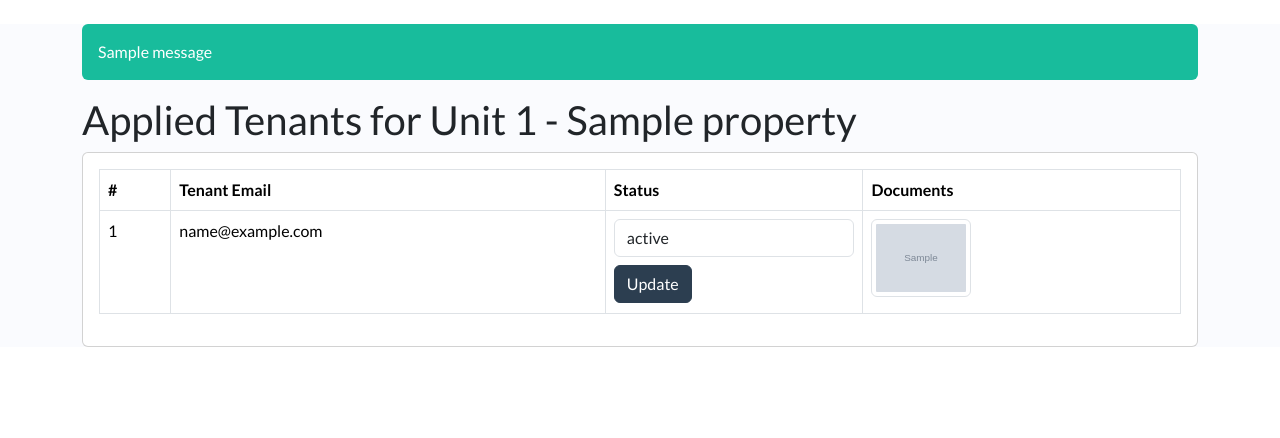
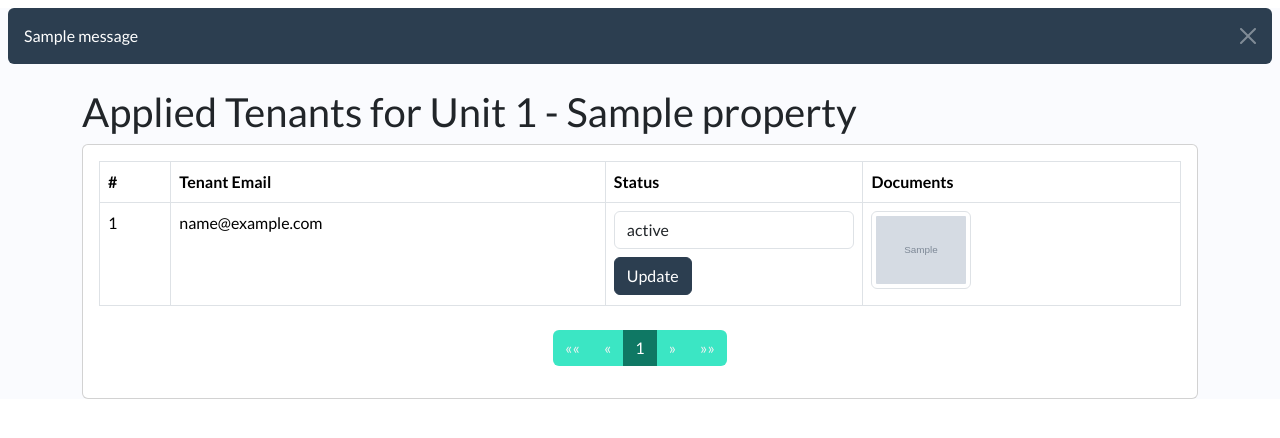
Before and after one commit to muzzammilh/estate-engine, a Django app: template templates/properties/unit_applied_tenants.html in a window 1280 px wide. Shown: the top 438 px of the page. Run offline with Django 5.2, Linux system fonts and the light colour scheme; the template is opened without the code that fills it: most values are stand-ins (such as "Sample title", 1, 10 or a date in 2020); grey boxes marked "Sample" are stand-in pictures; one stand-in notice (Sample message) is shown; some libraries are stand-ins or nearby versions.

Commit message:
pagination and messages added

```diff
--- a/templates/base.html
+++ b/templates/base.html
@@ -137,6 +137,14 @@
                 </aside>
             {% endif %}
             <div class="content">
+                {% if messages %}
+            {% for message in messages %}
+                <div class="alert alert-dismissible alert-primary m-2">
+                    <button type="button" class="btn-close" data-bs-dismiss="alert"></button>
+                    {{ message }}
+                </div>
+            {% endfor %}
+        {% endif %}
                 <main>
                     {% block content %}
                     {% endblock content %}
--- /dev/null
+++ b/templates/properties/pagination_controls.html
@@ -0,0 +1,67 @@
+<nav aria-label="Page navigation">
+    <ul class="pagination justify-content-center mt-4">
+        {% if page_obj.has_previous %}
+            <li class="page-item">
+                <a class="page-link" href="?page=1" aria-label="First">
+                    <span aria-hidden="true">««</span>
+                </a>
+            </li>
+            <li class="page-item">
+                <a class="page-link"
+                   href="?page={{ page_obj.previous_page_number }}"
+                   aria-label="Previous">
+                    <span aria-hidden="true">«</span>
+                </a>
+            </li>
+        {% else %}
+            <li class="page-item disabled">
+                <a class="page-link" href="#" aria-label="First">
+                    <span aria-hidden="true">««</span>
+                </a>
+            </li>
+            <li class="page-item disabled">
+                <a class="page-link" href="#" aria-label="Previous">
+                    <span aria-hidden="true">«</span>
+                </a>
+            </li>
+        {% endif %}
+        {% for num in page_obj.paginator.page_range %}
+            {% if page_obj.number == num %}
+                <li class="page-item active">
+                    <a class="page-link" href="#">{{ num }}</a>
+                </li>
+            {% elif num > page_obj.number|add:'-5' and num < page_obj.number|add:'5' %}
+                <li class="page-item">
+                    <a class="page-link" href="?page={{ num }}">{{ num }}</a>
+                </li>
+            {% endif %}
+        {% endfor %}
+        {% if page_obj.has_next %}
+            <li class="page-item">
+                <a class="page-link"
+                   href="?page={{ page_obj.next_page_number }}"
+                   aria-label="Next">
+                    <span aria-hidden="true">»</span>
+                </a>
+            </li>
+            <li class="page-item">
+                <a class="page-link"
+                   href="?page={{ page_obj.paginator.num_pages }}"
+                   aria-label="Last">
+                    <span aria-hidden="true">»»</span>
+                </a>
+            </li>
+        {% else %}
+            <li class="page-item disabled">
+                <a class="page-link" href="#" aria-label="Next">
+                    <span aria-hidden="true">»</span>
+                </a>
+            </li>
+            <li class="page-item disabled">
+                <a class="page-link" href="#" aria-label="Last">
+                    <span aria-hidden="true">»»</span>
+                </a>
+            </li>
+        {% endif %}
+    </ul>
+</nav>
--- a/templates/properties/unit_applied_tenants.html
+++ b/templates/properties/unit_applied_tenants.html
@@ -1,13 +1,10 @@
 {% extends "base.html" %}
 {% load static %}
 {% block title %}
-    Applied Tenants for Unit {{ unit.unit_number }} - {{ unit.property.name }}
+    Applied Tenants for Unit
 {% endblock title %}
 {% block content %}
     <div class="container mt-4">
-        {% if messages %}
-            {% for message in messages %}<div class="alert alert-success" role="alert">{{ message }}</div>{% endfor %}
-        {% endif %}
         <h2>Applied Tenants for Unit {{ unit.unit_number }} - {{ unit.property.name }}</h2>
         <div class="row">
             <div class="col-md-12">
@@ -71,6 +68,7 @@
                                 {% endfor %}
                             </tbody>
                         </table>
+                        {% include "properties/pagination_controls.html" %}
                     </div>
                 </div>
             </div>
```
Also changed, not shown: properties/views.py (+21 -6 lines), templates/dashboard/password_update.html (+0 -9 lines), templates/dashboard/profile_update.html (+0 -9 lines), templates/properties/messages.html (added, +8 -0 lines), templates/properties/user_applied_units.html (+0 -12 lines).
